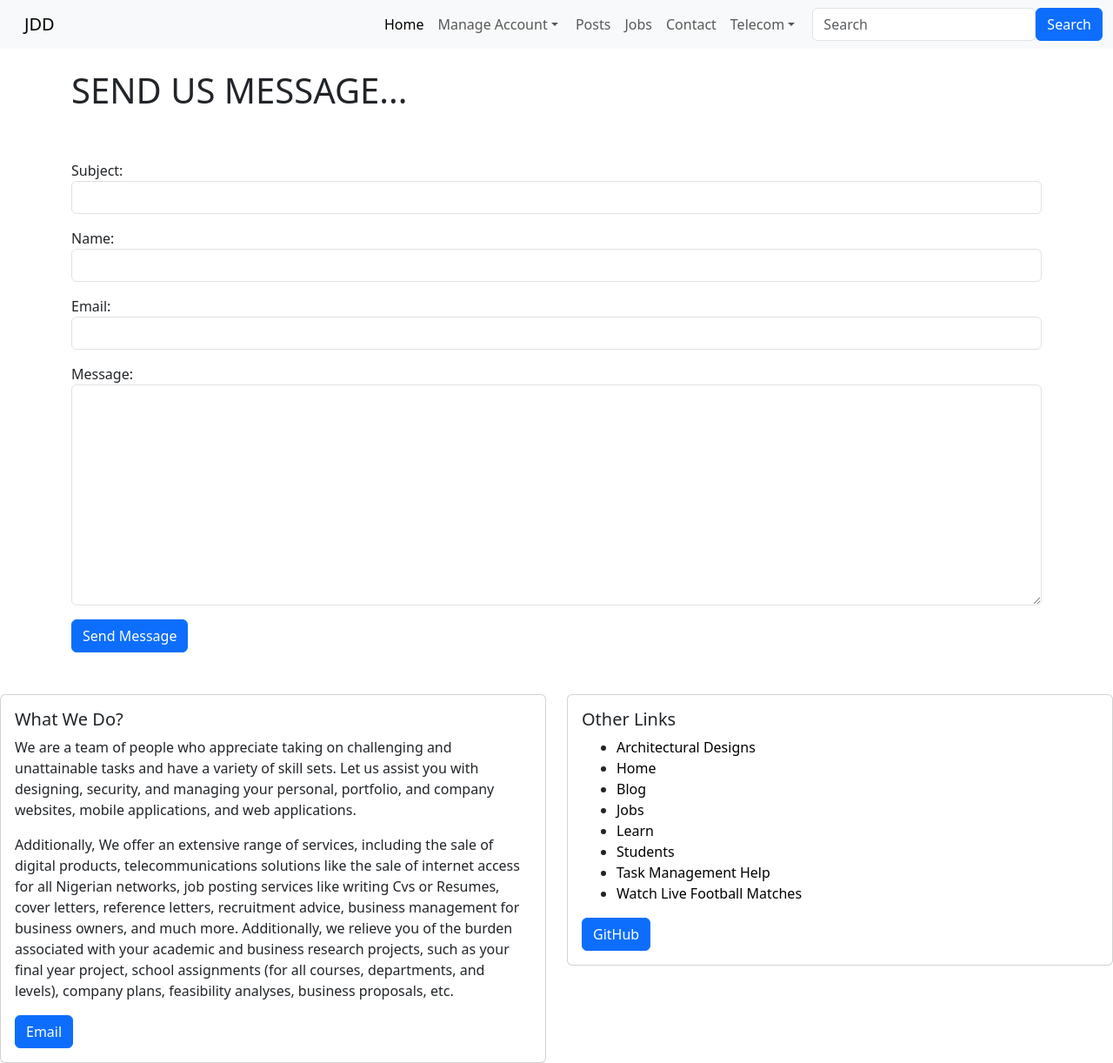
After one commit to hardeex/Content-management-website, a Django app: page /contact/contact/ in a window 1280 px wide. The commit adds this page. Shown: the whole page at 87% size. Run offline with Django 3.2, Linux system fonts and the light colour scheme; some libraries are stand-ins or nearby versions.

Commit message:
setting up the configuration for the contact us

```diff
--- a/account/forms.py
+++ b/account/forms.py
@@ -7,6 +7,7 @@ from django.core.exceptions import ValidationError
 from index.models import Comment
 from ckeditor.widgets import CKEditorWidget
 from mptt.forms import TreeNodeChoiceField
+from contact.models import Contact
 
 
 class RegisterForm(UserCreationForm):
@@ -99,3 +100,18 @@ class NewCommentForm(forms.ModelForm):
     class Meta:
         model = Comment
         fields = ('parent', 'content')
+
+
+class ContactForm(forms.ModelForm):
+
+
+    class Meta:
+        model = Contact
+        fields = ('subject', 'name', 'email', 'message')
+
+        widgets = {
+            'subject': forms.TextInput(attrs={'class': 'form-control'}),
+            'name': forms.TextInput(attrs={'class': 'form-control'}),
+            'email': forms.TextInput(attrs={'class': 'form-control'}),
+            'message': forms.Textarea(attrs={'class': 'form-control'}),
+        }
--- /dev/null
+++ b/contact/apps.py
@@ -0,0 +1,6 @@
+from django.apps import AppConfig
+
+
+class ContactConfig(AppConfig):
+    default_auto_field = 'django.db.models.BigAutoField'
+    name = 'contact'
--- /dev/null
+++ b/contact/models.py
@@ -0,0 +1,14 @@
+from django.db import models
+
+# Create your models here.
+class Contact(models.Model):
+    subject = models.CharField(max_length=150)
+    name = models.CharField(max_length=100)
+    email = models.EmailField(max_length=100)
+    message = models.TextField()
+
+    def __str__(self):
+        return str(self.name, self.email)
+
+    def get_absolute_url(self):
+        return reverse('contact:contact_success')
--- /dev/null
+++ b/contact/templates/contact.html
@@ -0,0 +1,16 @@
+{% extends 'home/base.html' %}
+{% block title %}  Contact Us {% endblock %}
+
+{% block body %}
+    <h1>SEND US MESSAGE...</h1>
+
+    <br><br>
+    <div class="form-group">
+        <form method="POST">
+            {% csrf_token %}
+            {{form.as_p}}
+            <button class="btn btn-primary">Send Message</button>
+        </form> <br><br>
+    </div>
+
+{% endblock %}
--- /dev/null
+++ b/contact/tests.py
@@ -0,0 +1,3 @@
+from django.test import TestCase
+
+# Create your tests here.
--- /dev/null
+++ b/contact/urls.py
@@ -0,0 +1,9 @@
+from . import views
+from django.urls import path
+
+app_name = 'contact'
+
+urlpatterns = [
+    path('contact/', views.Contact, name='contact'),
+    path('contact_success/', views.Contact_success, name='contact_success')
+]
--- /dev/null
+++ b/contact/views.py
@@ -0,0 +1,33 @@
+from django.shortcuts import render
+from django.urls import path
+from account.forms import ContactForm
+from .utils import send_email_to_admin
+
+
+# Create your views here.
+def Contact(request):
+    if request.method == 'POST':
+        form = ContactForm(request.POST)
+        if form.is_valid():
+            # Process the form data
+            name = form.cleaned_data['name']
+            email = form.cleaned_data['email']
+            subject = form.cleaned_data['subject']
+            message = form.cleaned_data['message']
+
+            # Send an email to the admin
+            send_email_to_admin(name, email, subject, message)
+
+            # Optionally, save the contact information to a database
+            save_contact_info(name, email, subject, message)
+
+            return redirect('contact_success')  # Redirect to a success page
+    else:
+        form = ContactForm()
+    return render(request, 'contact.html', {'form': form})
+
+
+
+
+def Contact_success(request):
+    return render(request, 'contact_success.html')
--- a/index/admin.py
+++ b/index/admin.py
@@ -15,9 +15,3 @@ class BlogPostAdmin(admin.ModelAdmin):
     list_display = ('title', 'author', 'category',  'date')
     list_filter = ('title', 'author', 'category', 'date')
     search_field = ('author', 'title', 'content', 'category', 'date')
-
-#@admin.register(models.Comment)
-#class CommentAdmin(admin.ModelAdmin):
- #   list_display = ("post", "user", "date", "status")
-  #  list_filter = ("status", "date")
-   # search_field = ("user", "content")
--- a/index/templates/home/base.html
+++ b/index/templates/home/base.html
@@ -100,36 +100,10 @@
               <a class="nav-link" href="{% url 'index:job_list' %}">Jobs</a>
             </li>
 
-            <li class="nav-item dropdown">
-              <a class="nav-link dropdown-toggle" href="#" role="button" data-bs-toggle="dropdown" aria-expanded="false">
-                Learn
-              </a>
-              <ul class="dropdown-menu">
-                <p> Secondary School Students </p>
-                <li><a class="dropdown-item" href="#">Junior Class Resources</a></li>
-                <li><a class="dropdown-item" href="#">Senior Class Resources</a></li>
-                <li><hr class="dropdown-divider"></li>
-                <p>Coding/Programming</p>
-                <li><a class="dropdown-item" href="#">Web Programming</a></li>
-                <li><a class="dropdown-item" href="#">Git & GitHub</a></li>
-                <li><hr class="dropdown-divider"></li>
-              </ul>
+            <li class="nav-item">
+              <a class="nav-link" href="{% url 'contact:contact' %}">Contact</a>
             </li>
 
-            <!---
-            <li class="nav-item dropdown">
-              <a class="nav-link dropdown-toggle" href="#" role="button"
-               data-bs-toggle="dropdown" aria-expanded="false">
-               Manage Account
-              </a>
-              <ul class="dropdown-menu">
-                <li><a class="dropdown-item" href="{% url 'account:register' %}">Register</a></li>
-                <li><a class="dropdown-item" href="{% url 'login' %}">Login</a></li>
-                <li><a class="dropdown-item" href="{% url 'logout' %}">Logout</a></li>
-                <li><hr class="dropdown-divider"></li>
-              </ul>
-            </li>
-            -->
 
             <li class="nav-item dropdown">
               <a class="nav-link dropdown-toggle" href="#" role="button" data-bs-toggle="dropdown" aria-expanded="false">
--- a/learwithjdd/urls.py
+++ b/learwithjdd/urls.py
@@ -23,4 +23,5 @@ urlpatterns = [
     path('', include("index.urls")),
     path('account/', include('django.contrib.auth.urls')),
     path('account/', include('account.urls', namespace='account')),
+    path('contact/', include('contact.urls')),
 ] + static(settings.MEDIA_URL, document_root=settings.MEDIA_ROOT)
```
Also changed, not shown: contact/admin.py (added, +9 -0 lines), contact/templates/contact_success.html (added, +7 -0 lines), contact/utils.py (added, +8 -0 lines), learwithjdd/settings.py (+17 -0 lines), contact/__init__.py (added), contact/migrations/0001_initial.py (added), contact/migrations/__init__.py (added), db.sqlite3.
